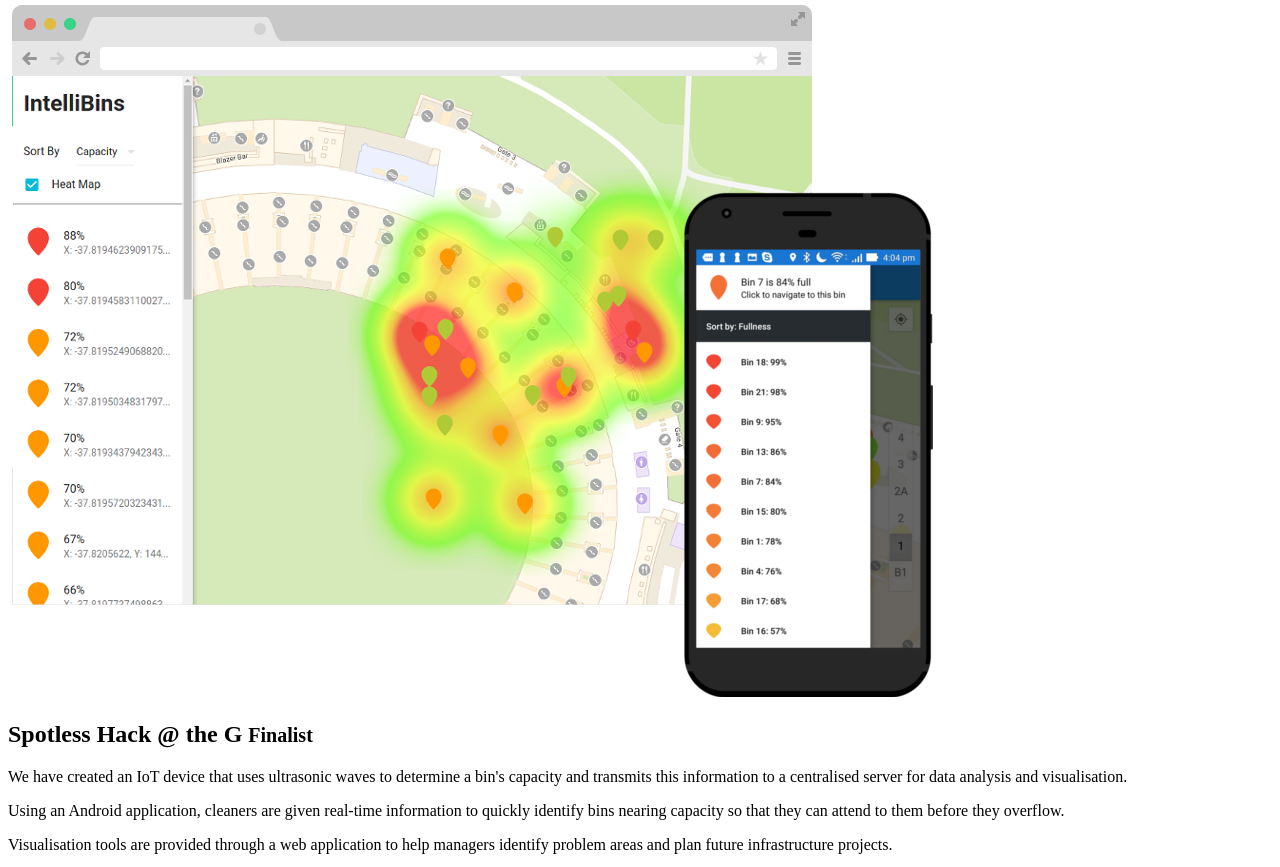
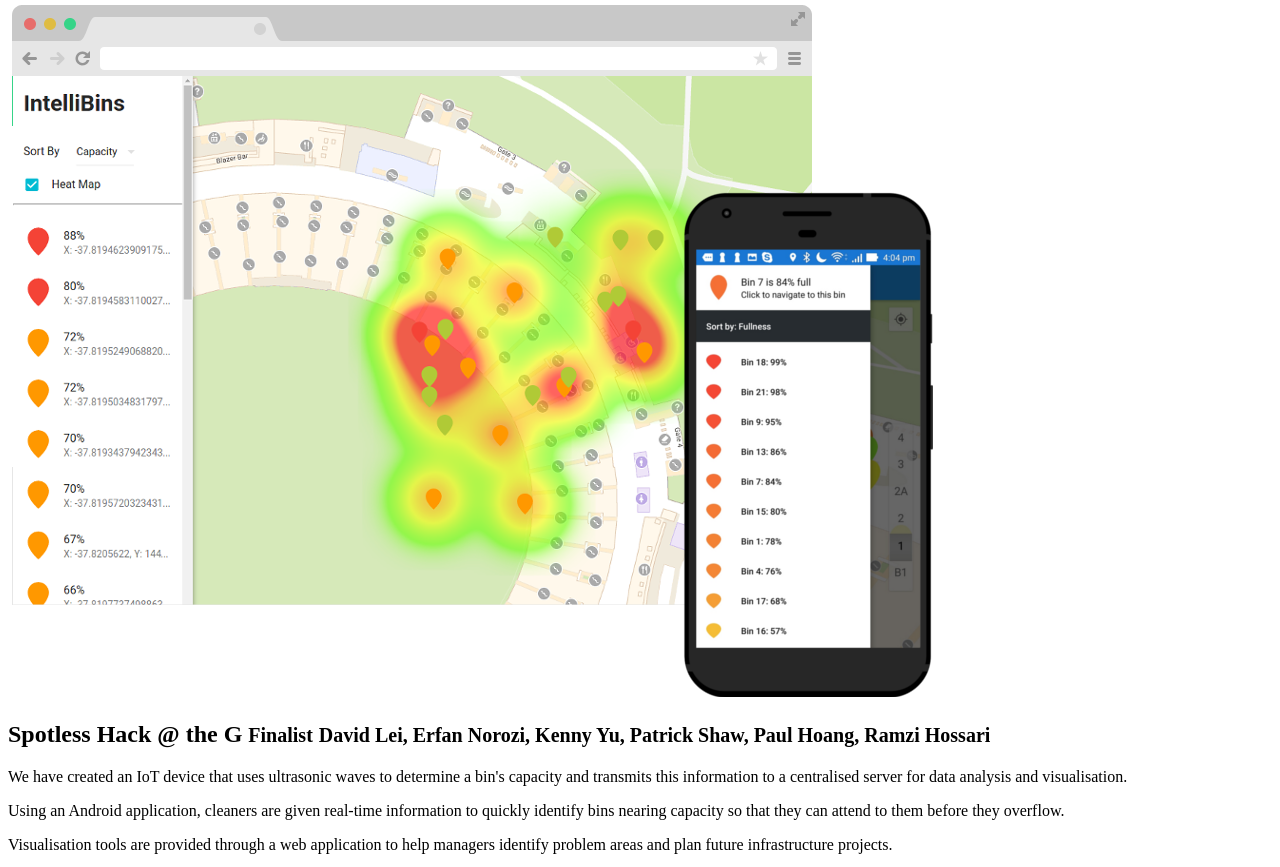
Before and after one commit to HoangPaul/intellibins, a website: page src/static/src/index.hbs in a window 1280 px wide. Shown: the part 79-946 px from the top of the page. Drawn offline with nearby package versions, Linux system fonts and the light colour scheme; files that its build step writes are made by us from their sources.

Commit message:
Add credits (Sorry guys!)

```diff
--- a/src/static/src/index.hbs
+++ b/src/static/src/index.hbs
@@ -18,7 +18,11 @@
     </div>
     <div class="bg-team-photo">
         <div class="section">
-            <h2>Spotless Hack @ the G <small>Finalist</small></h2>
+            <h2>Spotless Hack @ the G
+                <small>Finalist</small>
+                <small>David Lei, Erfan Norozi, Kenny Yu, Patrick Shaw, Paul Hoang, Ramzi Hossari</small>
+            </h2>
+
             <p>
                 We have created an IoT device that uses ultrasonic waves to determine a bin's capacity and transmits
                 this information to a centralised server for data analysis and visualisation.
```
Also changed, not shown: 1 other file.
